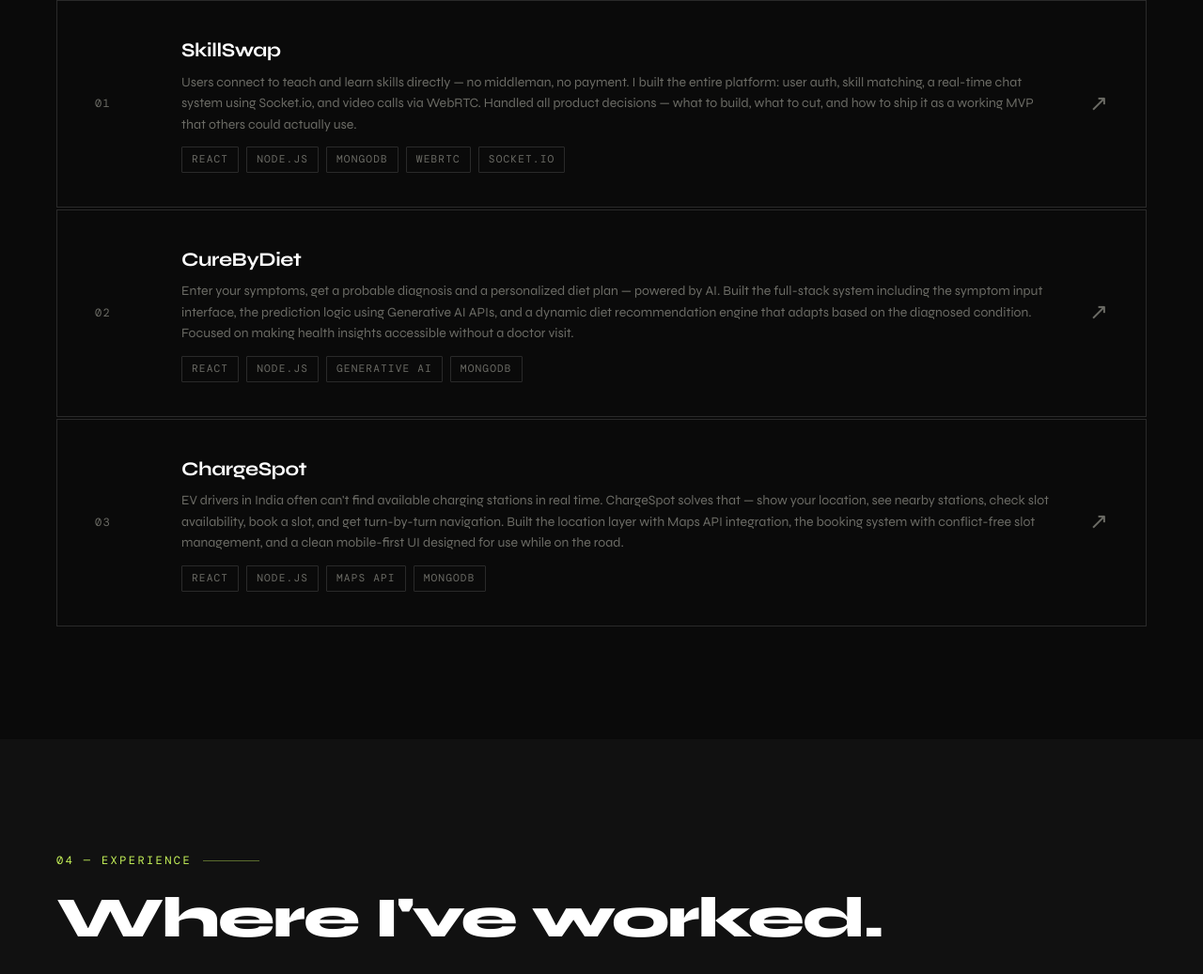
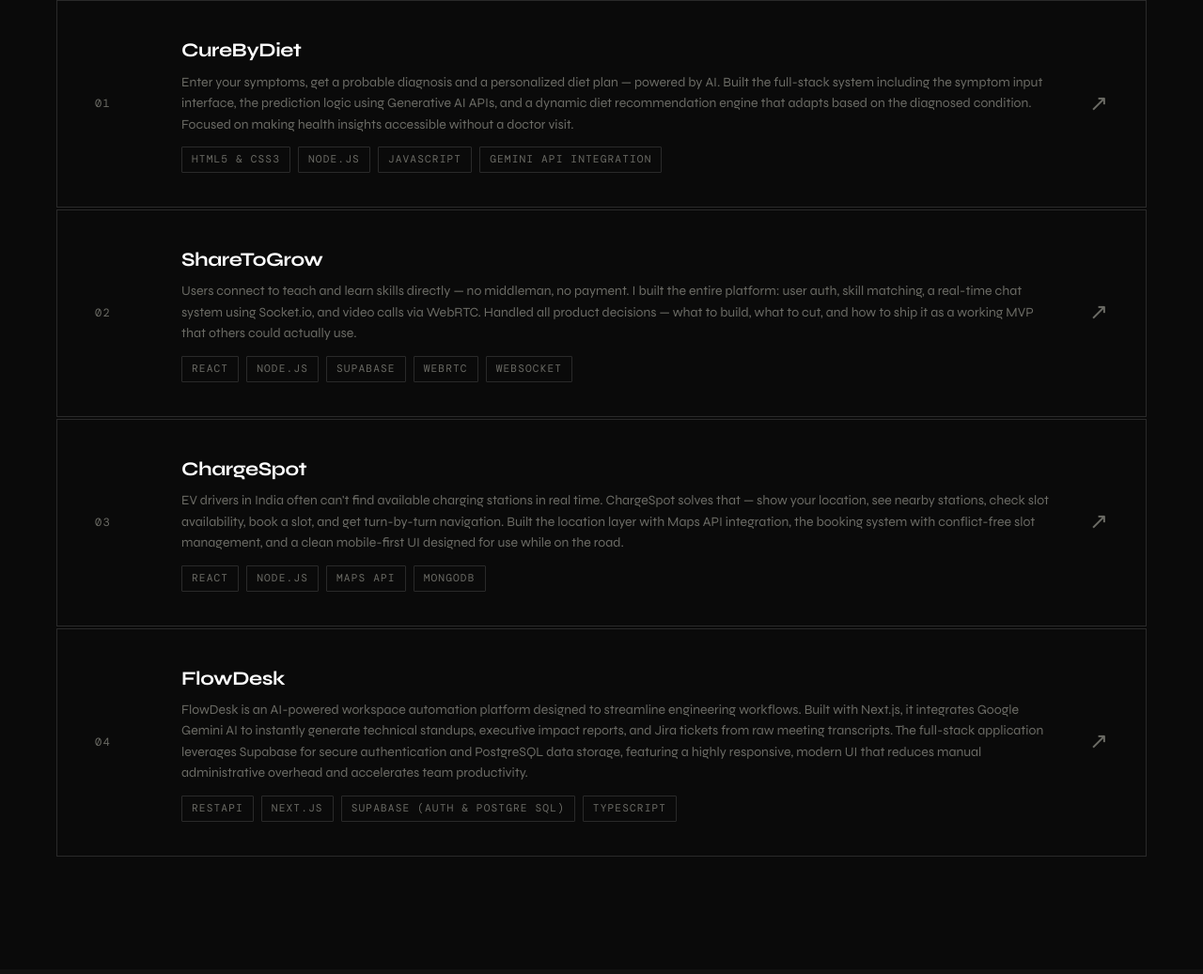
Before and after one commit to STheDevN/MyPortfolio, a plain HTML site: page index.html in a window 1280 px wide. Shown: the part 3494-4531 px from the top of the page at 94% size. Drawn offline with nearby package versions, Linux system fonts and the light colour scheme; a web font is replaced by a local one.

Commit message:
edited project section

```diff
--- a/index.html
+++ b/index.html
@@ -626,32 +626,32 @@
   <h2 class="section-title reveal">Selected work.</h2>
   <div class="projects-list">
 
-    <a href="https://github.com/STheDevN" target="_blank" class="project-item reveal">
+    <a href="https://curebydiet.vercel.app/" target="_blank" class="project-item reveal">
       <div class="project-num">01</div>
       <div class="project-info">
-        <div class="project-name">SkillSwap</div>
-        <div class="project-desc">Users connect to teach and learn skills directly — no middleman, no payment. I built the entire platform: user auth, skill matching, a real-time chat system using Socket.io, and video calls via WebRTC. Handled all product decisions — what to build, what to cut, and how to ship it as a working MVP that others could actually use.</div>
+        <div class="project-name">CureByDiet</div>
+        <div class="project-desc">Enter your symptoms, get a probable diagnosis and a personalized diet plan — powered by AI. Built the full-stack system including the symptom input interface, the prediction logic using Generative AI APIs, and a dynamic diet recommendation engine that adapts based on the diagnosed condition. Focused on making health insights accessible without a doctor visit.</div>
         <div class="project-tags">
-          <span class="project-tag">React</span>
+          <span class="project-tag">HTML5 & CSS3</span>
           <span class="project-tag">Node.js</span>
-          <span class="project-tag">MongoDB</span>
-          <span class="project-tag">WebRTC</span>
-          <span class="project-tag">Socket.io</span>
+          <span class="project-tag">Javascript</span>
+          <span class="project-tag">Gemini API integration</span>
         </div>
       </div>
       <div class="project-arrow">↗</div>
     </a>
 
-    <a href="https://github.com/STheDevN" target="_blank" class="project-item reveal">
+    <a href="https://sharetogrow.vercel.app/" target="_blank" class="project-item reveal">
       <div class="project-num">02</div>
       <div class="project-info">
-        <div class="project-name">CureByDiet</div>
-        <div class="project-desc">Enter your symptoms, get a probable diagnosis and a personalized diet plan — powered by AI. Built the full-stack system including the symptom input interface, the prediction logic using Generative AI APIs, and a dynamic diet recommendation engine that adapts based on the diagnosed condition. Focused on making health insights accessible without a doctor visit.</div>
+        <div class="project-name">ShareToGrow</div>
+        <div class="project-desc">Users connect to teach and learn skills directly — no middleman, no payment. I built the entire platform: user auth, skill matching, a real-time chat system using Socket.io, and video calls via WebRTC. Handled all product decisions — what to build, what to cut, and how to ship it as a working MVP that others could actually use.</div>
         <div class="project-tags">
           <span class="project-tag">React</span>
           <span class="project-tag">Node.js</span>
-          <span class="project-tag">Generative AI</span>
-          <span class="project-tag">MongoDB</span>
+          <span class="project-tag">Supabase</span>
+          <span class="project-tag">WebRTC</span>
+          <span class="project-tag">Websocket</span>
         </div>
       </div>
       <div class="project-arrow">↗</div>
@@ -667,6 +667,21 @@
           <span class="project-tag">Node.js</span>
           <span class="project-tag">Maps API</span>
           <span class="project-tag">MongoDB</span>
+        </div>
+      </div>
+      <div class="project-arrow">↗</div>
+    </a>
+
+   <a href="https://flowwwdesk.vercel.app/" target="_blank" class="project-item reveal">
+      <div class="project-num">04</div>
+      <div class="project-info">
+        <div class="project-name">FlowDesk</div>
+        <div class="project-desc">FlowDesk is an AI-powered workspace automation platform designed to streamline engineering workflows. Built with Next.js, it integrates Google Gemini AI to instantly generate technical standups, executive impact reports, and Jira tickets from raw meeting transcripts. The full-stack application leverages Supabase for secure authentication and PostgreSQL data storage, featuring a highly responsive, modern UI that reduces manual administrative overhead and accelerates team productivity.</div>
+        <div class="project-tags">
+          <span class="project-tag">RestAPI</span>
+          <span class="project-tag">Next.js</span>
+          <span class="project-tag">Supabase (Auth & Postgre SQL)</span>
+          <span class="project-tag">Typescript</span>
         </div>
       </div>
       <div class="project-arrow">↗</div>
```
